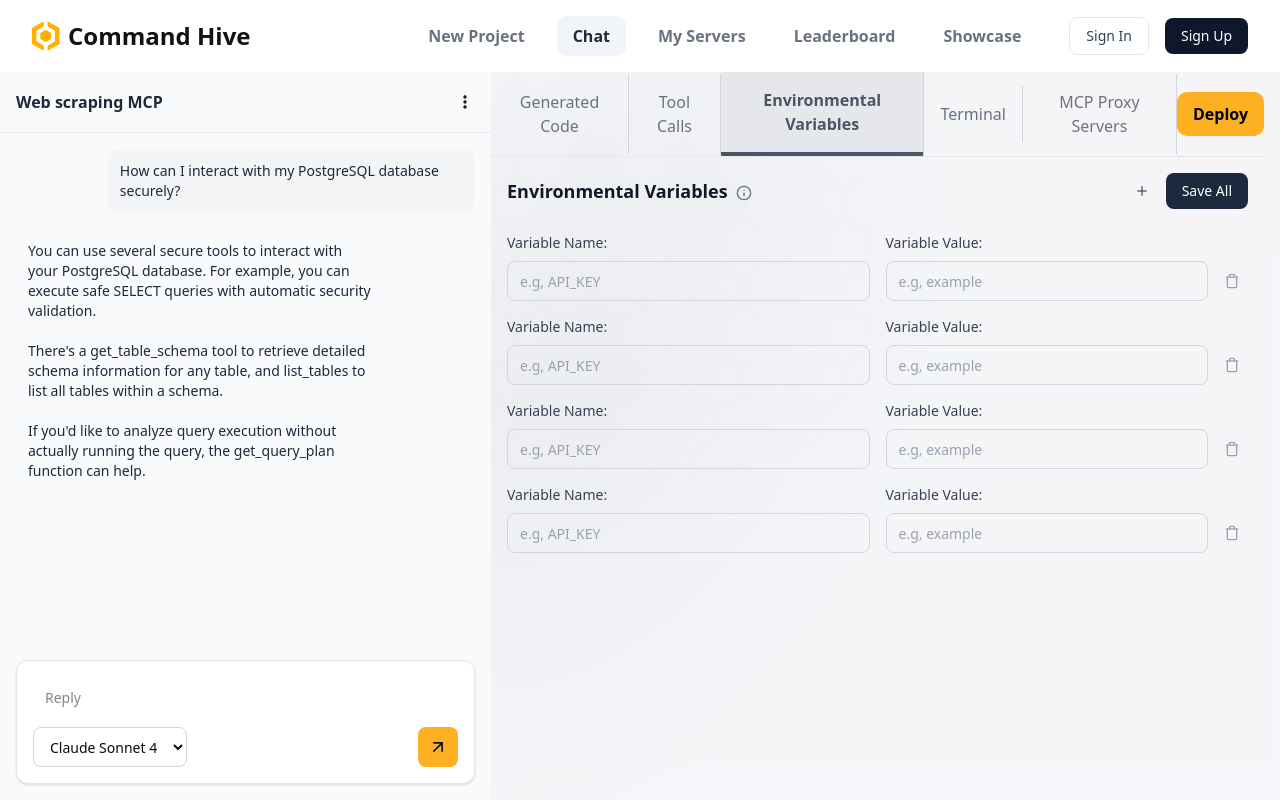
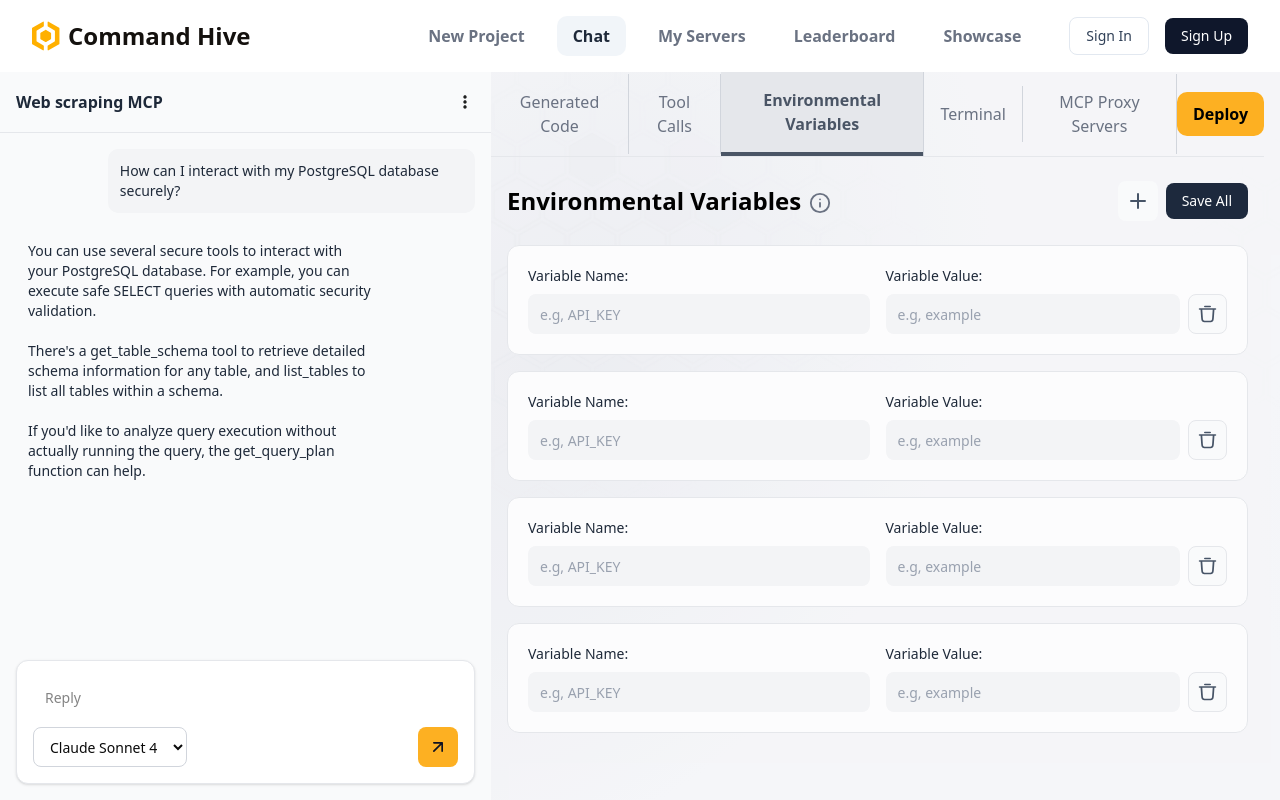
Before and after one commit to thecurioussailor/cammand-hive, a Next.js app: page /chat in a window 1280 px wide. Both pictures are taken after a click on the button "Environmental Variables". Built offline with nearby package versions, Linux system fonts and the light colour scheme.

Commit message:
improved environment variable ui

```diff
--- a/components/EnvironmentVariables.tsx
+++ b/components/EnvironmentVariables.tsx
@@ -10,6 +10,8 @@
   DialogTrigger,
 } from "@/components/ui/dialog"
 import { Info, X } from 'lucide-react';
+import Image from "next/image";
+
 interface EnvVariable {
   id: number;
   name: string;
@@ -44,13 +46,13 @@
   };
 
   return (
-    <div className="h-full p-4">
-      <div className="flex items-center justify-between mb-6">
+    <div className="h-full flex flex-col px-4 pb-6">
+      <div className="flex justify-between py-6">
         <div className="flex items-center gap-2">
-          <h2 className="text-lg font-semibold text-gray-900">Environmental Variables</h2>
+          <h2 className="text-[24px] font-semibold text-black">Environmental Variables</h2>
           <Dialog>
             <DialogTrigger>
-                <Info className="w-4 h-4 mt-1" />
+                <Info className="w-[22px] h-[22px] mt-1" />
             </DialogTrigger>
             <DialogContent className="[&>button]:hidden">
               <DialogHeader className="gap-4">
@@ -75,13 +77,15 @@
         <div className="flex items-center gap-2">
           <button
             onClick={addVariable}
-            className="p-2 text-gray-600 hover:text-gray-800 hover:bg-gray-100 rounded-md"
+            className="p-2 text-gray-600 hover:text-gray-800 bg-gray-50 rounded-md"
             title="Add variable"
           >
-            <svg width="16" height="16" viewBox="0 0 24 24" fill="none" stroke="currentColor" strokeWidth="2">
-              <line x1="12" y1="5" x2="12" y2="19"/>
-              <line x1="5" y1="12" x2="19" y2="12"/>
-            </svg>
+            <Image
+              src={"/plus.svg"}
+              alt="add"
+              width={24}
+              height={24}
+            />
           </button>
           <button
             onClick={saveAll}
@@ -91,12 +95,11 @@
           </button>
         </div>
       </div>
-
       <div className="space-y-4">
         {variables.map((variable) => (
-          <div key={variable.id} className="grid grid-cols-2 gap-4 items-start">
-            <div>
-              <label className="block text-sm font-medium text-gray-700 mb-2">
+          <div key={variable.id} className="grid grid-cols-2 gap-4 items-start bg-[#FCFCFD] rounded-[12px] border border-gray-200 p-5">
+            <div className="flex flex-col gap-2">
+              <label className="block text-sm font-medium text-gray-800">
                 Variable Name:
               </label>
               <input
@@ -104,13 +107,13 @@
                 value={variable.name}
                 onChange={(e) => updateVariable(variable.id, 'name', e.target.value)}
                 placeholder="e.g, API_KEY"
-                className="w-full h-10 px-3 border border-gray-300 rounded-md focus:border-orange-500 focus:ring-orange-500 text-sm placeholder-gray-400"
+                className="w-full h-10 px-3 bg-gray-100 rounded-md focus:border-orange-500 focus:ring-orange-500 text-sm placeholder-gray-400"
               />
             </div>
 
-            <div className="flex gap-2">
-              <div className="flex-1">
-                <label className="block text-sm font-medium text-gray-700 mb-2">
+            <div className="flex gap-2 w-full">
+              <div className="flex flex-col gap-2 w-full">
+                <label className="block text-sm font-medium text-gray-800">
                   Variable Value:
                 </label>
                 <input
@@ -118,18 +121,20 @@
                   value={variable.value}
                   onChange={(e) => updateVariable(variable.id, 'value', e.target.value)}
                   placeholder="e.g, example"
-                  className="w-full h-10 px-3 border border-gray-300 rounded-md focus:border-orange-500 focus:ring-orange-500 text-sm placeholder-gray-400"
+                  className="w-full h-10 px-3 bg-gray-100 rounded-md focus:border-orange-500 focus:ring-orange-500 text-sm placeholder-gray-400"
                 />
               </div>
               <button
                 onClick={() => deleteVariable(variable.id)}
-                className="mt-7 p-2 text-gray-400 hover:text-red-600 hover:bg-red-50 rounded-md"
+                className="mt-7 p-2 text-gray-400 bg-gray-50 border border-gray-200 rounded-md"
                 title="Delete variable"
               >
-                <svg width="16" height="16" viewBox="0 0 24 24" fill="none" stroke="currentColor" strokeWidth="2">
-                  <polyline points="3,6 5,6 21,6"/>
-                  <path d="M19,6v14a2,2 0,0,1-2,2H7a2,2,0,0,1-2-2V6m3,0V4a2,2,0,0,1,2-2h4a2,2,0,0,1,2,2v2"/>
-                </svg>
+                <Image
+                  src={"/delete.svg"}
+                  alt="delete"
+                  width={24}
+                  height={24}
+                />
               </button>
             </div>
           </div>
```
Also changed, not shown: public/delete.svg (added), public/plus.svg (added).
